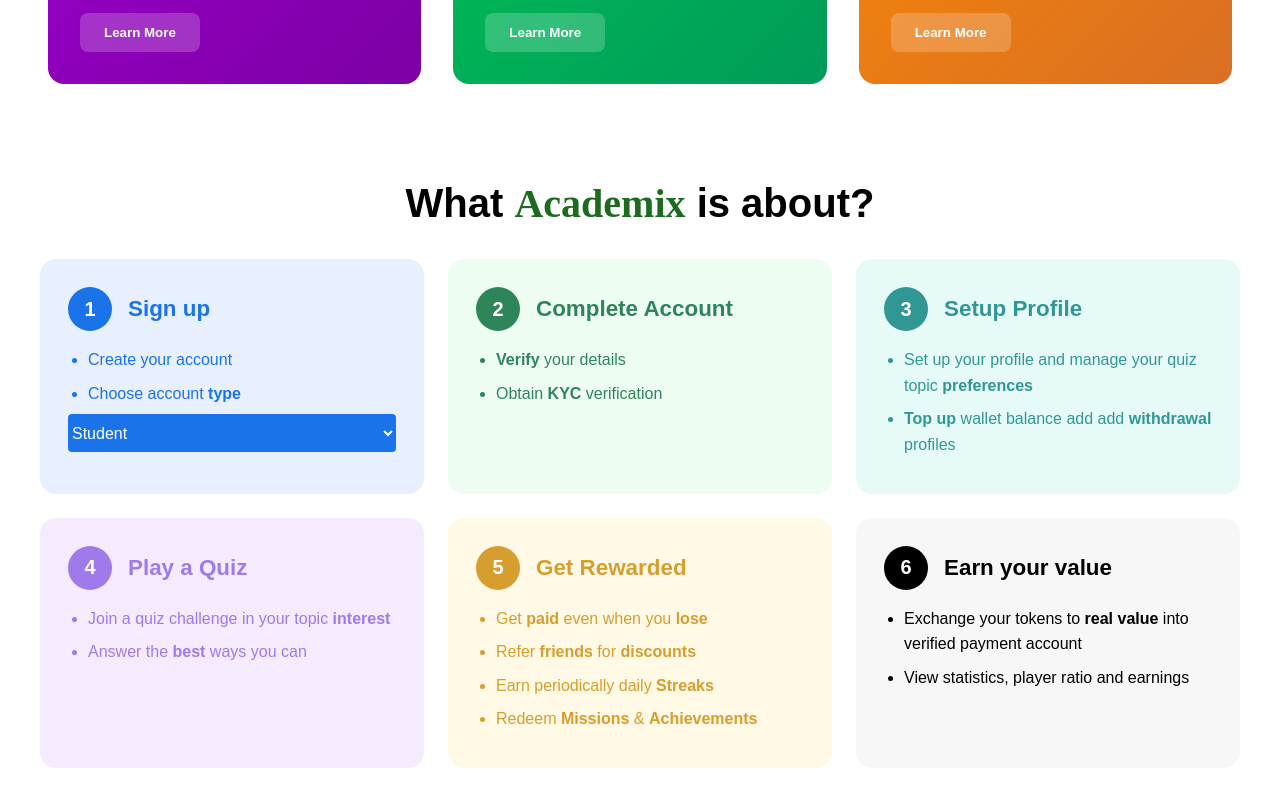
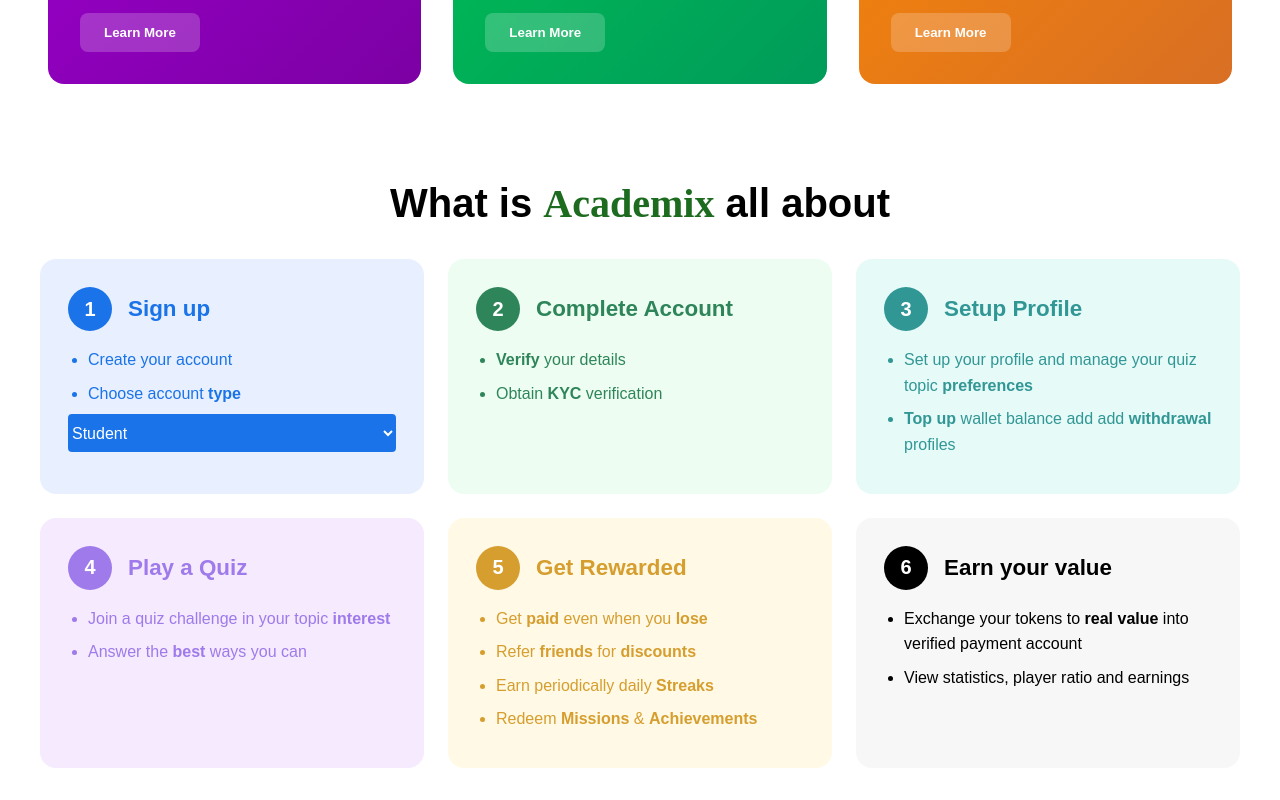
Before and after one commit to academix-admin/academix-web, a Next.js app: page / in a window 1280 px wide. Shown: the part 1502-2302 px from the top of the page. Built offline with nearby package versions, Linux system fonts and the light colour scheme; a web font is replaced by a local one.

Commit message:
Initial commit

```diff
--- a/src/components/LandingMoreAbout/LandingMoreAbout.tsx
+++ b/src/components/LandingMoreAbout/LandingMoreAbout.tsx
@@ -86,7 +86,16 @@
 
   return (
     <div className={styles.container}>
-      <h1 className={`${styles.title} ${styles[`title_${theme}`]}` } dangerouslySetInnerHTML={{ __html: t('what_academix_abt').replace('Academix', `<span class="${styles.academixText} ${styles.academixText}_${theme}">Academix</span>`) }} />      <div className={styles.stepsContainer}>
+    <h1 className={`${styles.title} ${styles[`title_${theme}`]}`}>
+          {t('what_academix_abt_part1')}{' '}
+          <span className={`${styles.academixText} ${styles[`academixText_${theme}`]}`}>
+            {t('what_academix_abt_part2')}
+          </span>{' '}
+          {t('what_academix_abt_part3')}
+        </h1>
+      <div className={styles.stepsContainer}>
+
+
         {steps.map((step, index) => (
           <div
             key={index}
--- a/src/i18n/en.json
+++ b/src/i18n/en.json
@@ -11,5 +11,7 @@
   "com.len.win": "Compete. Learn. Win",
   "reward_knowledge": "Reward Knowledge",
   "landing_short_about_desc": "Academix lets you play, learn, and win.\nTake part in live quizzes, earn digital rewards, grow your stats, and explore content created by real educators.",
-  "what_academix_abt": "What Academix is about?"
+  "what_academix_abt_part1": "What is",
+  "what_academix_abt_part2": "Academix",
+  "what_academix_abt_part3": "all about"
 }
--- a/src/i18n/fr.json
+++ b/src/i18n/fr.json
@@ -11,5 +11,7 @@
   "com.len.win": "Compétition. Apprentissage. Victoire",
   "reward_knowledge": "Récompense la connaissance",
   "landing_short_about_desc": "Academix te permet de jouer, d’apprendre et de gagner.\nParticipe à des quiz en direct, gagne des récompenses numériques, fais évoluer tes statistiques, et explore du contenu créé par de vrais enseignants.",
-  "what_academix_abt": "De quoi s'agit-il sur Academix ?"
+  "what_academix_abt_part1": "Qu'est-ce que",
+  "what_academix_abt_part2": "Academix",
+  "what_academix_abt_part3": "exactement ?"
 }
```
